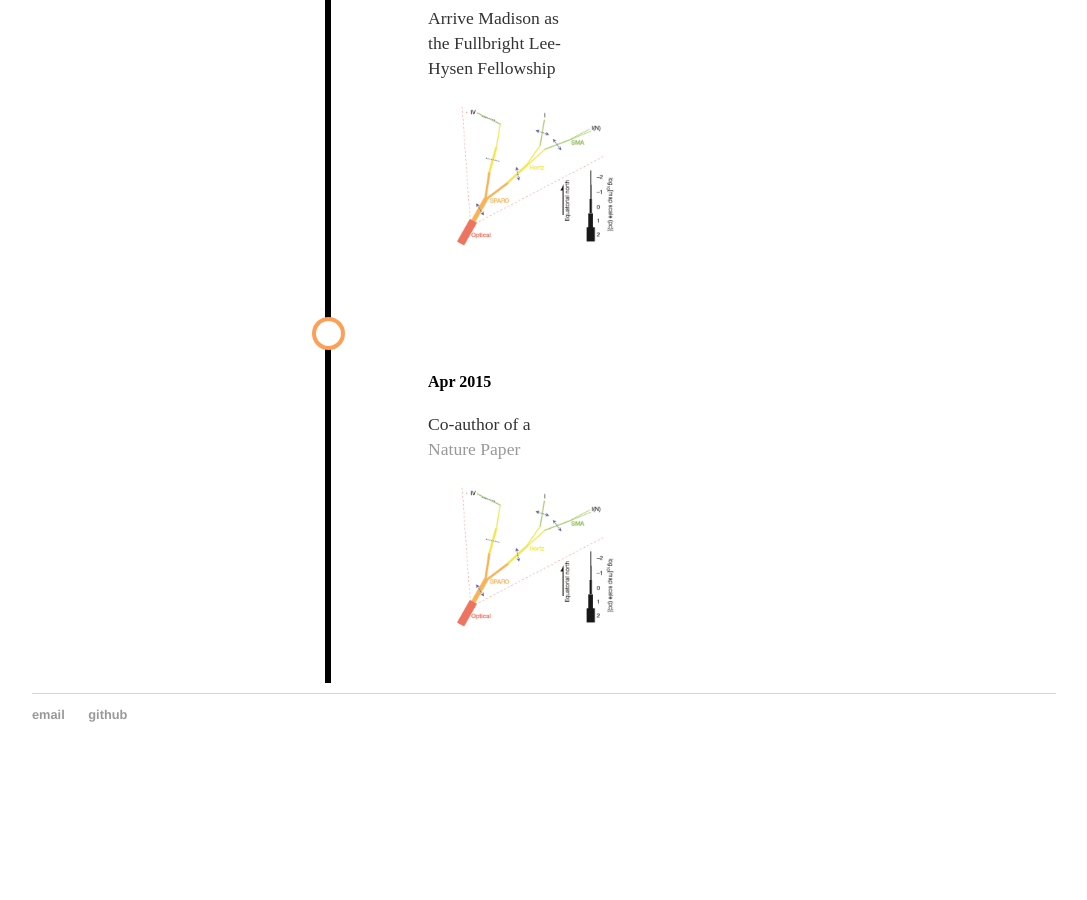
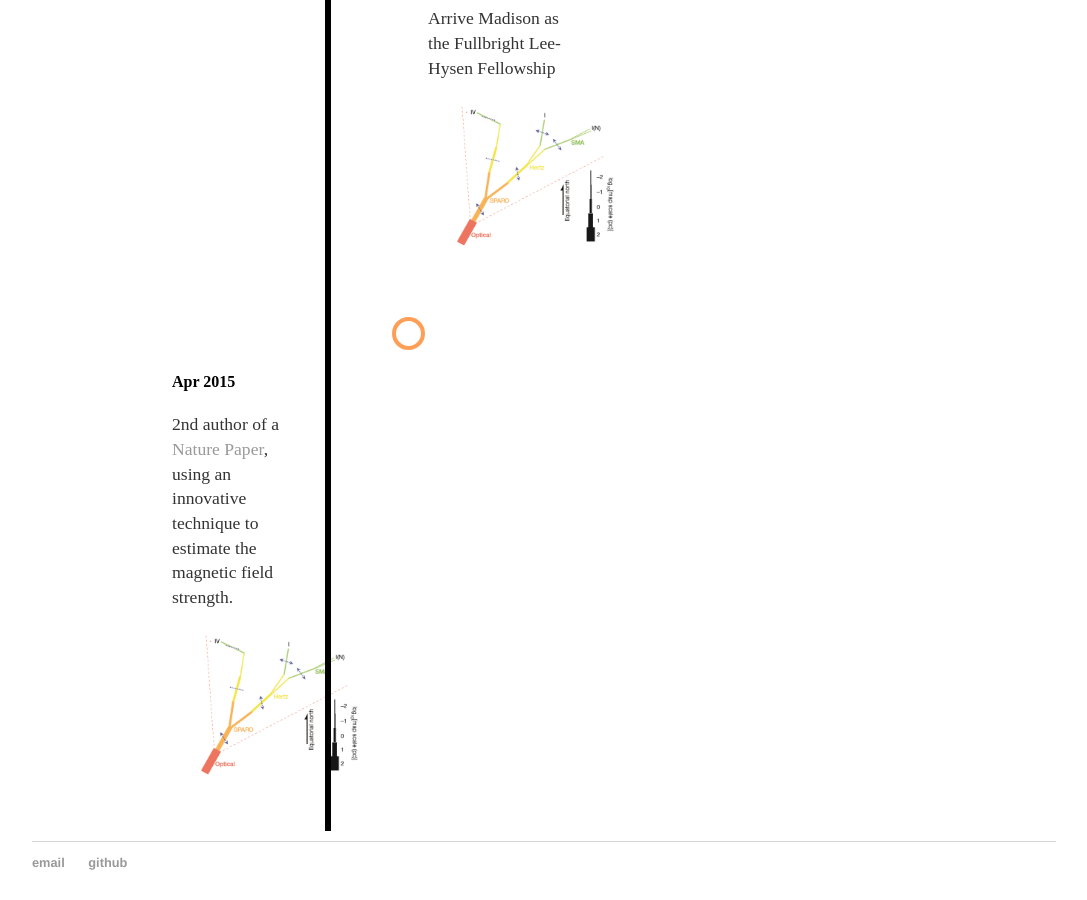
Before and after one commit to kyuen2/laztech.github.io, a Jekyll site: the page built from index.html, in a window 1280 px wide and 900 px high, scrolled down 2794 px. Shown: the whole window, without its empty margins (96-1183 px from the left). Built offline with Jekyll 4.4.1, drawn with Linux system fonts in a browser that asks for light colours; before the commit the page ends 3546 px from its top, so only the background shows below that.

Commit message:
more debug

```diff
--- a/index.html
+++ b/index.html
@@ -35,7 +35,7 @@
 			</div>
 		</div>
 
-		<div class="container right">
+		<div class="container left">
 			<div class="content">
 				<h4>Jan 2017</h4>
 				<p>The first observational application of the Velocity Gradient Technique (VGT): See <a href="https://arxiv.org/abs/1701.07944">arXiv</a></p>
@@ -51,10 +51,10 @@
 			</div>
 		</div>
 
-		<div class="container right">
+		<div class="container left">
 			<div class="content">
 				<h4>Apr 2015</h4>
-				<p>Co-author of a <a href="https://www.nature.com/articles/nature14291">Nature Paper</a></p>
+				<p>2nd author of a <a href="https://www.nature.com/articles/nature14291">Nature Paper</a>, using an innovative technique to estimate the magnetic field strength. </p>
 				<img src="images/FLHF.png" alt="FLHL" width="200" height="150">
 			</div>
 		</div>
```
